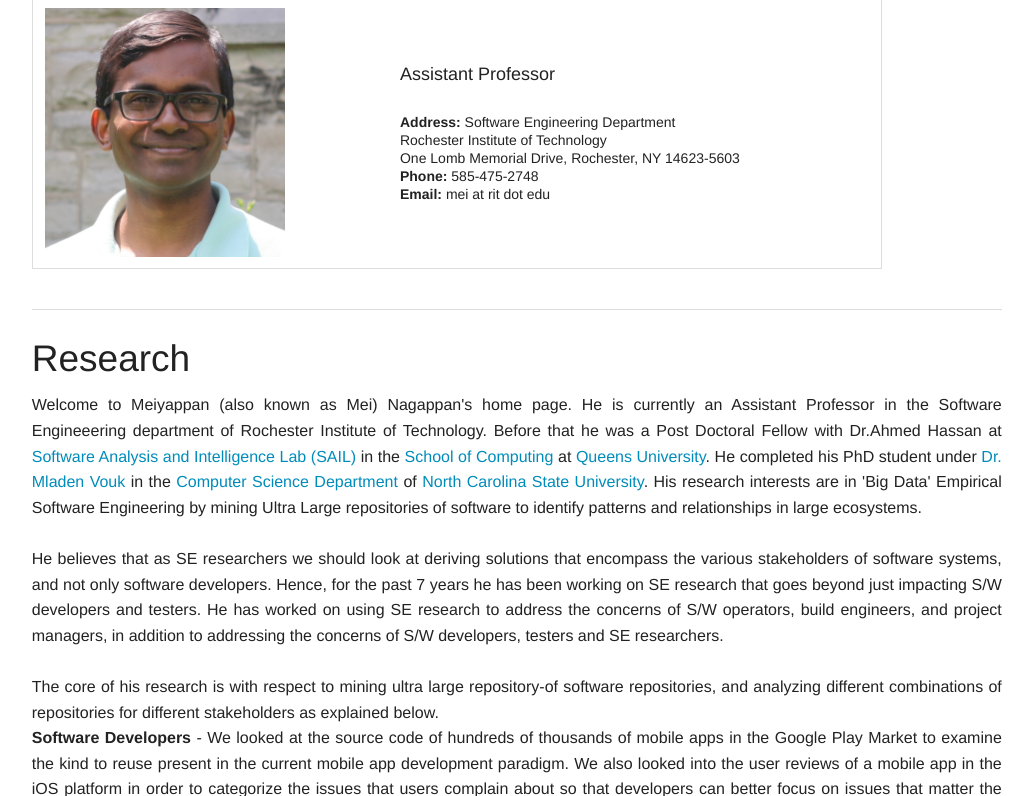
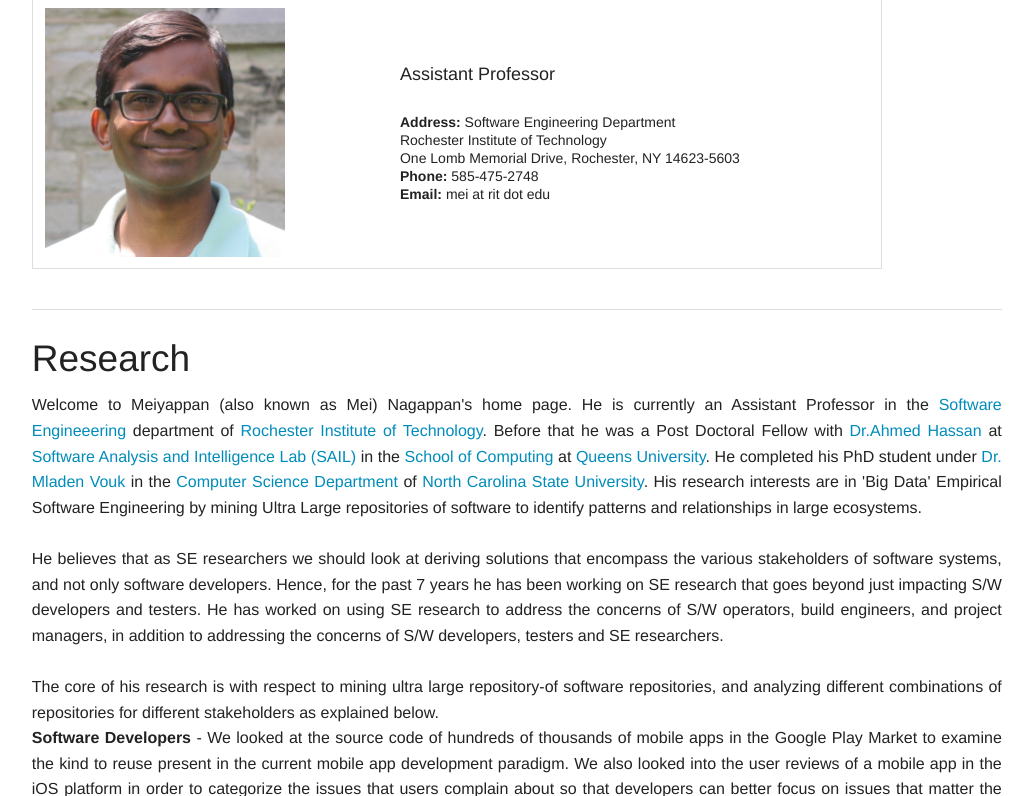
Before and after one commit to meido/meido.github.io, a Jekyll site: the page built from index.html, in a window 1280 px wide and 900 px high, cut to the strip 104-900 px from the top of the window. Shown: the whole strip, without its empty margins (210-1243 px from the left). Built offline with Jekyll 4.4.1, drawn with Linux system fonts in a browser that asks for light colours; Markdown is read by kramdown in place of the engine named in the settings; part of the change alters nothing that is shown.

```diff
--- a/index.html
+++ b/index.html
@@ -33,7 +33,7 @@ title: Mei Nagappan
 	<div class="large-12 columns">
 		<h2 id="research">Research</h2>
 		<p class="textblock">
-			Welcome to Meiyappan (also known as Mei) Nagappan's home page. He is currently an Assistant Professor in the Software Engineeering department of Rochester Institute of Technology. Before that he was a Post Doctoral Fellow with Dr.Ahmed Hassan at <a href="http://sail.cs.queensu.ca/">Software Analysis and Intelligence Lab (SAIL)</a> in the <a href="http://www.cs.queensu.ca/">School of Computing</a> at <a href="http://www.queensu.ca/">Queens University</a>. He completed his PhD student under <a href="http://renoir.csc.ncsu.edu/Faculty/Vouk/">Dr. Mladen Vouk</a> in the <a href="http://www.csc.ncsu.edu/">Computer Science Department </a>of <a href="http://www.ncsu.edu/">North Carolina State University</a>. His research interests are in 'Big Data' Empirical Software Engineering by mining Ultra Large repositories of software to identify patterns and relationships in large ecosystems.
+			Welcome to Meiyappan (also known as Mei) Nagappan's home page. He is currently an Assistant Professor in the <a href = "http://www.se.rit.edu/">Software Engineeering</a> department of <a href = "http://www.rit.edu/">Rochester Institute of Technology</a>. Before that he was a Post Doctoral Fellow with <a href = "http://research.cs.queensu.ca/~ahmed/home/">Dr.Ahmed Hassan</a> at <a href="http://sail.cs.queensu.ca/">Software Analysis and Intelligence Lab (SAIL)</a> in the <a href="http://www.cs.queensu.ca/">School of Computing</a> at <a href="http://www.queensu.ca/">Queens University</a>. He completed his PhD student under <a href="http://renoir.csc.ncsu.edu/Faculty/Vouk/">Dr. Mladen Vouk</a> in the <a href="http://www.csc.ncsu.edu/">Computer Science Department </a>of <a href="http://www.ncsu.edu/">North Carolina State University</a>. His research interests are in 'Big Data' Empirical Software Engineering by mining Ultra Large repositories of software to identify patterns and relationships in large ecosystems.
 			<br> <br>
 			He believes that as SE researchers we should look at deriving solutions that encompass the various stakeholders of software systems, and not only software developers. Hence, for the past 7 years he has been working on SE research that goes beyond just impacting S/W developers and testers. He has worked on using SE research to address the concerns of S/W operators, build engineers, and project managers, in addition to addressing the concerns of S/W developers, testers and SE researchers.
 			<br> <br>
```
